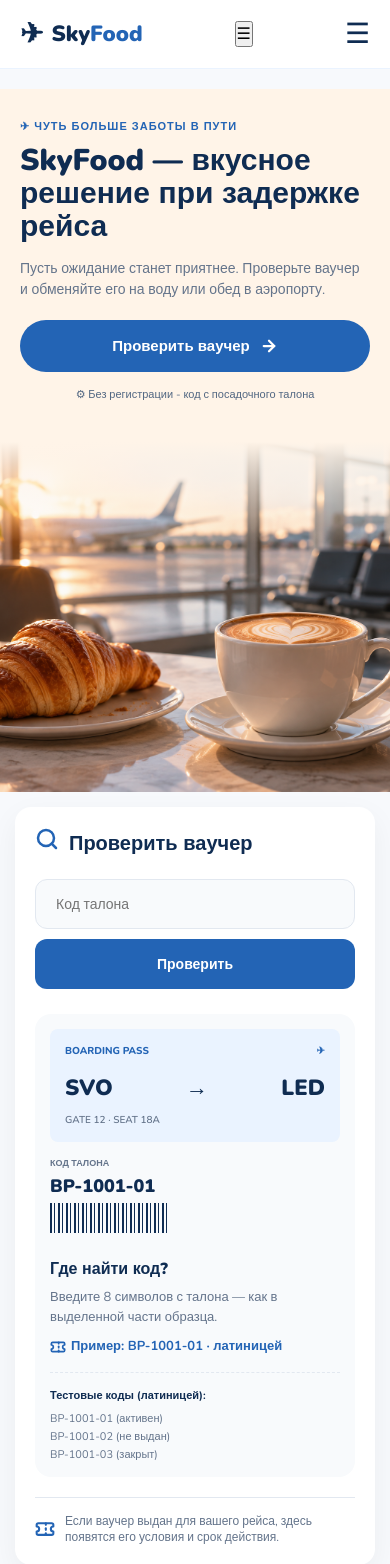
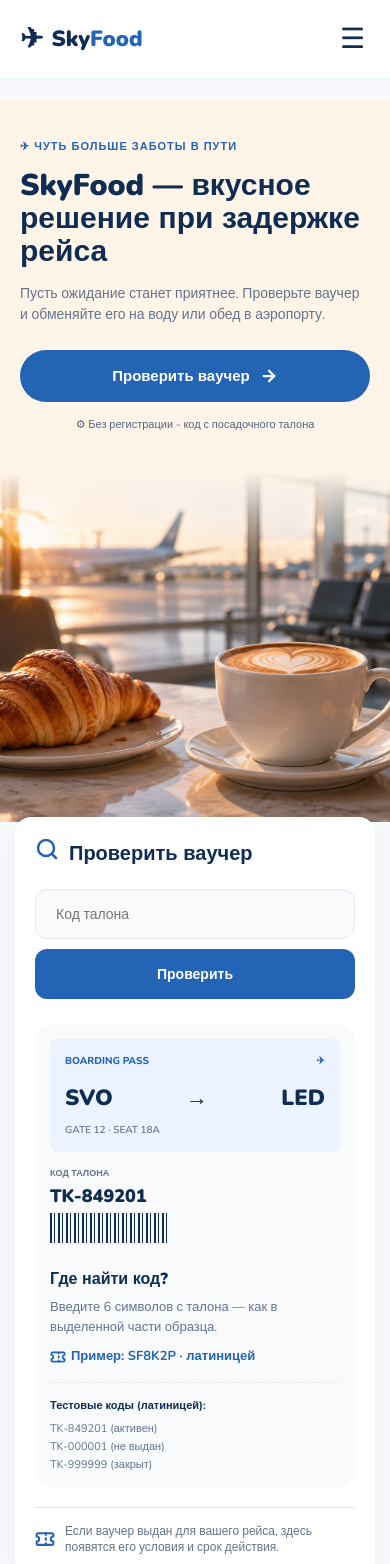
Before and after one commit to Lizik-baobab/skyfood-passenger, a React (Vite) app: page / in a window 390 px wide. Shown: the top 1564 px of the page. Built offline with nearby package versions, Linux system fonts and the light colour scheme.

Commit message:
Complete rewrite with burger menu

```diff
--- a/src/components/PassengerScreen.jsx
+++ b/src/components/PassengerScreen.jsx
@@ -45,6 +45,8 @@ export default function PassengerScreen() {
   const [error, setError] = useState('');
   const [selectedCity, setSelectedCity] = useState('Москва');
   const [selectedAirport, setSelectedAirport] = useState('SVO');
+
+  // Состояние для мобильного меню
   const [isMobileMenuOpen, setIsMobileMenuOpen] = useState(false);
 
   const handleCheck = async (e) => {
@@ -77,13 +79,32 @@ export default function PassengerScreen() {
   return (
     <div className="skyfood-page">
       <header className="sf-header">
-        <a href="#hero" className="sf-logo"><span className="sf-logo-icon">✈</span> <span>Sky<span style={{ color: 'var(--blue)' }}>Food</span></span></a>
+        <a href="#hero" className="sf-logo">
+          <span className="sf-logo-icon">✈</span>
+          <span>Sky<span style={{ color: 'var(--blue)' }}>Food</span></span>
+        </a>
 
-        <button className="sf-burger" onClick={() => setIsMobileMenuOpen(!isMobileMenuOpen)}>
-          ☰
+        {/* Десктопное меню */}
+        <nav className="sf-nav sf-nav-desktop">
+          <a href="#hero">Главная</a>
+          <a href="#how">Как работает</a>
+          <a href="#check-section">Проверить</a>
+          <a href="#cafes-list">Где воспользоваться</a>
+          <a href="#rules">Правила</a>
+          <a href="#contacts">Контакты</a>
+        </nav>
+
+        {/* Кнопка-бургер для мобильных */}
+        <button
+          className="sf-burger"
+          onClick={() => setIsMobileMenuOpen(!isMobileMenuOpen)}
+          aria-label="Меню"
+        >
+          {isMobileMenuOpen ? '✕' : '☰'}
         </button>
 
-        <nav className={`sf-nav ${isMobileMenuOpen ? 'sf-nav-open' : ''}`}>
+        {/* Мобильное меню */}
+        <nav className={`sf-nav-mobile ${isMobileMenuOpen ? 'open' : ''}`}>
           <a href="#hero" onClick={() => setIsMobileMenuOpen(false)}>Главная</a>
           <a href="#how" onClick={() => setIsMobileMenuOpen(false)}>Как работает</a>
           <a href="#check-section" onClick={() => setIsMobileMenuOpen(false)}>Проверить</a>
@@ -94,8 +115,8 @@ export default function PassengerScreen() {
       </header>
 
       <main>
+        {/* HERO */}
         <section className="sf-hero" id="hero">
-            <section className="sf-hero sf-hero-mobile" id="hero"></section>
           <div className="sf-hero-image">
             <img src={coffeeImage} alt="Кофе и круассан" />
           </div>
@@ -113,19 +134,39 @@ export default function PassengerScreen() {
 
         <section className="sf-main-cards">
           <article className="sf-card sf-check-card" id="check-section">
-            <div className="sf-card-heading"><span className="sf-heading-icon"><IconSearch /></span><h2>Проверить ваучер</h2></div>
+            <div className="sf-card-heading">
+              <span className="sf-heading-icon"><IconSearch /></span>
+              <h2>Проверить ваучер</h2>
+            </div>
+
             <form onSubmit={handleCheck} className="sf-check-form">
-              <input type="text" value={ticket} onChange={(e) => setTicket(e.target.value)} placeholder="Код талона" />
+              <input
+                type="text"
+                value={ticket}
+                onChange={(e) => {
+                  setTicket(e.target.value);
+                  if (e.target.value === '') { setData(null); setError(''); }
+                }}
+                placeholder="Код талона"
+              />
               <button type="submit" disabled={loading}>{loading ? 'Проверяем...' : 'Проверить'}</button>
             </form>
 
-            {error && <div className="sf-error-message"><h3>Посадочный талон не найден</h3><p>Проверьте правильность введённого кода или попробуйте отсканировать посадочный талон ещё раз.</p></div>}
+            {error && (
+              <div className="sf-error-message">
+                <h3>Посадочный талон не найден</h3>
+                <p>Проверьте правильность введённого кода или попробуйте отсканировать посадочный талон ещё раз.</p>
+              </div>
+            )}
 
             {data && (
               <>
                 {data.status === 'Активен' && (
                   <div className="sf-voucher-card">
-                    <div className="sf-voucher-header"><span>Ваш ваучер SkyFood</span><span className="sf-voucher-status">{data.status}</span></div>
+                    <div className="sf-voucher-header">
+                      <span>Ваш ваучер SkyFood</span>
+                      <span className="sf-voucher-status">{data.status}</span>
+                    </div>
                     <div className="sf-voucher-body">
                       <div className="sf-voucher-field"><span className="sf-field-label">Пассажир:</span><span className="sf-field-value">{data.passengerName}</span></div>
                       <div className="sf-voucher-field"><span className="sf-field-label">Тип ваучера:</span><span className="sf-field-value">{data.voucherType}</span></div>
@@ -141,11 +182,19 @@ export default function PassengerScreen() {
                     </div>
                   </div>
                 )}
+
                 {data.status === 'Не выдан' && (
-                  <div className="sf-info-message"><h3>Ваучер пока недоступен</h3><p>По вашему посадочному талону пока нет доступного ваучера SkyFood. Если ваш рейс задержан, проверьте информацию позднее.</p></div>
+                  <div className="sf-info-message">
+                    <h3>Ваучер пока недоступен</h3>
+                    <p>По вашему посадочному талону пока нет доступного ваучера SkyFood. Если ваш рейс задержан, проверьте информацию позднее.</p>
+                  </div>
                 )}
+
                 {data.status === 'Закрыт' && (
-                  <div className="sf-error-message"><h3>Ваучер больше не действует</h3><p>Ваучер закрыт. Его использование для новых покупок недоступно.</p></div>
+                  <div className="sf-error-message">
+                    <h3>Ваучер больше не действует</h3>
+                    <p>Ваучер закрыт. Его использование для новых покупок недоступно.</p>
+                  </div>
                 )}
               </>
             )}
@@ -157,25 +206,30 @@ export default function PassengerScreen() {
                   <div className="sf-mt-route"><span>SVO</span> <span>→</span> <span>LED</span></div>
                   <div className="sf-mt-gate">GATE 12 · SEAT 18A</div>
                 </div>
+
                 <div className="sf-hint-code">
                   <span className="sf-hint-label">КОД ТАЛОНА</span>
-                  <span className="sf-hint-value">BP-1001-01</span>
+                  <span className="sf-hint-value">TK-849201</span>
                   <div className="sf-barcode"></div>
                 </div>
               </div>
+
               <div className="sf-hint-right">
                 <h4>Где найти код?</h4>
-                <p>Введите 8 символов с талона — как в выделенной части образца.</p>
-                <p className="sf-hint-example"><IconTicket /> Пример: BP-1001-01 · латиницей</p>
+                <p>Введите 6 символов с талона — как в выделенной части образца.</p>
+                <p className="sf-hint-example"><IconTicket /> Пример: SF8K2P · латиницей</p>
                 <div className="sf-test-codes">
                   <strong>Тестовые коды (латиницей):</strong>
-                  <span>BP-1001-01 (активен)</span>
-                  <span>BP-1001-02 (не выдан)</span>
-                  <span>BP-1001-03 (закрыт)</span>
+                  <span>TK-849201 (активен)</span>
+                  <span>TK-000001 (не выдан)</span>
+                  <span>TK-999999 (закрыт)</span>
                 </div>
               </div>
             </div>
-            <div className="sf-bottom-note"><IconTicket /> Если ваучер выдан для вашего рейса, здесь появятся его условия и срок действия.</div>
+
+            <div className="sf-bottom-note">
+              <IconTicket /> Если ваучер выдан для вашего рейса, здесь появятся его условия и срок действия.
+            </div>
           </article>
 
           <article className="sf-card sf-types-card">
@@ -192,6 +246,7 @@ export default function PassengerScreen() {
           <div className="sf-section-label">ГДЕ ПОЛУЧИТЬ</div>
           <h2 className="sf-info-title">Где воспользоваться ваучером</h2>
           <p className="sf-info-subtitle">Выберите аэропорт и удобное кафе для вашей паузы.</p>
+
           <div className="sf-filter-bar">
             <div className="sf-filter-select">
               <IconMapPin />
@@ -208,6 +263,7 @@ export default function PassengerScreen() {
             </div>
             <div className="sf-filter-count">{filteredCafes.length} кафе</div>
           </div>
+
           <div className="sf-cafes-grid-new">
             {filteredCafes.map(cafe => (
               <div key={cafe.id} className="sf-cafe-new-card">
@@ -225,6 +281,9 @@ export default function PassengerScreen() {
                 </div>
               </div>
             ))}
+          </div>
+          <div className="sf-info-footer" style={{ marginTop: '20px' }}>
+            ⓘ Кафе и расположение показаны для примера. Доступные точки будут указаны после проверки ваучера.
           </div>
         </section>
 
@@ -266,6 +325,7 @@ export default function PassengerScreen() {
             <div className="sf-contact-block"><IconMail /><div><strong>support@skyfood.example</strong><span>Для вопросов о ваучерах</span></div></div>
             <div className="sf-contact-block"><IconPhone /><div><strong>8 800 000-00-00</strong><span>Ежедневно · 08:00–22:00 МСК</span></div></div>
           </div>
+
           <div className="sf-footer-bar">
             <div className="sf-footer-left">© 2026 SkyFood. С заботой о пути.</div>
             <div className="sf-footer-right">
@@ -274,7 +334,10 @@ export default function PassengerScreen() {
               <span><IconHeart /> Забота в деталях</span>
             </div>
           </div>
-          <div className="sf-footer-legal">Иллюстративный макет сервиса. Контакты и заведения приведены в качестве примера; партнёрства с авиакомпаниями не заявляются.</div>
+
+          <div className="sf-footer-legal">
+            Иллюстративный макет сервиса. Контакты и заведения приведены в качестве примера; партнёрства с авиакомпаниями не заявляются.
+          </div>
         </section>
       </main>
     </div>
--- a/src/index.css
+++ b/src/index.css
@@ -28,7 +28,11 @@ button { cursor: pointer; }
 .sf-nav a { font-size: 11px; font-weight: 700; color: var(--text-muted); }
 .sf-nav a:hover { color: var(--blue); }
 
-/* ================= HERO (PC) ================= */
+/* Бургер (скрыт на ПК) */
+.sf-burger { display: none; background: transparent; border: none; font-size: 28px; color: var(--navy); cursor: pointer; padding: 5px; }
+.sf-nav-mobile { display: none; }
+
+/* ================= HERO ================= */
 .sf-hero { position: relative; height: 480px; border-radius: 24px; overflow: hidden; margin: 0 4%; background: #EAF3FF; }
 .sf-hero-image { position: absolute; inset: 0; z-index: 1; }
 .sf-hero-image img { width: 100%; height: 100%; object-fit: cover; object-position: center 55%; }
@@ -50,12 +54,12 @@ button { cursor: pointer; }
 
 /* Форма */
 .sf-check-form { display: flex; gap: 10px; margin-bottom: 25px; }
-.sf-check-form input { flex: 1; height: 50px; border-radius: 12px; border: 1px solid #E2E8F0; padding: 0 20px; font-size: 14px; background: #F8FAFC; outline: none; box-sizing: border-box; }
+.sf-check-form input { flex: 1; height: 50px; border-radius: 12px; border: 1px solid #E2E8F0; padding: 0 20px; font-size: 14px; background: #F8FAFC; outline: none; }
 .sf-check-form input:focus { border-color: var(--blue); background: #fff; }
-.sf-check-form button { height: 50px; padding: 0 30px; border-radius: 12px; background: var(--blue); color: #fff; font-weight: 800; font-size: 14px; border: none; cursor: pointer; box-sizing: border-box; }
+.sf-check-form button { height: 50px; padding: 0 30px; border-radius: 12px; background: var(--blue); color: #fff; font-weight: 800; font-size: 14px; border: none; cursor: pointer; }
 .sf-check-form button:hover { background: var(--navy); }
 
-/* ВАУЧЕР */
+/* ================= ВАУЧЕР ================= */
 .sf-voucher-card { margin-top: 20px; background: #fff; border: 1px solid #E2E8F0; border-radius: 16px; overflow: hidden; box-shadow: 0 4px 15px rgba(0,0,0,0.03); }
 .sf-voucher-header { background: #F8FAFC; padding: 15px 20px; display: flex; justify-content: space-between; align-items: center; border-bottom: 1px solid #E2E8F0; font-weight: 900; color: var(--navy); }
 .sf-voucher-status { background: #D1FAE5; color: #047857; padding: 4px 12px; border-radius: 20px; font-size: 12px; font-weight: 800; }
@@ -68,7 +72,7 @@ button { cursor: pointer; }
 .sf-balance-value { font-size: 24px; font-weight: 900; color: var(--blue); }
 .sf-voucher-instruction { padding: 0 20px 20px; font-size: 12px; color: var(--text-muted); line-height: 1.5; font-style: italic; }
 
-/* СООБЩЕНИЯ */
+/* ================= СООБЩЕНИЯ ================= */
 .sf-info-message, .sf-error-message { margin-top: 20px; padding: 20px; border-radius: 12px; }
 .sf-info-message { background: #EAF3FF; border: 1px solid #C7E2FF; color: var(--navy); }
 .sf-info-message h3 { font-size: 16px; font-weight: 900; margin-bottom: 8px; color: var(--navy); }
@@ -77,7 +81,7 @@ button { cursor: pointer; }
 .sf-error-message h3 { font-size: 16px; font-weight: 900; margin-bottom: 8px; color: #A73535; }
 .sf-error-message p { font-size: 13px; color: #A73535; line-height: 1.5; margin: 0; }
 
-/* ПОДСКАЗКА */
+/* ================= ПОДСКАЗКА ================= */
 .sf-hint-container { display: flex; gap: 25px; background: #F8FAFC; padding: 20px; border-radius: 16px; align-items: center; margin-bottom: 20px; }
 .sf-hint-left { display: flex; gap: 15px; align-items: center; }
 .sf-mini-ticket-ui { background: #EAF3FF; border-radius: 8px; padding: 15px; min-width: 180px; }
@@ -99,7 +103,7 @@ button { cursor: pointer; }
 .sf-bottom-note { display: flex; align-items: center; gap: 10px; font-size: 12px; color: var(--text-muted); padding-top: 15px; border-top: 1px solid #E2E8F0; }
 .sf-bottom-note svg { color: var(--blue); width: 20px; height: 20px; flex-shrink: 0; }
 
-/* ТИПЫ */
+/* ================= ТИПЫ ВАУЧЕРОВ ================= */
 .sf-types-card { padding-left: 30px; padding-right: 30px; }
 .sf-types { display: grid; grid-template-columns: 1fr 1fr; gap: 20px; text-align: center; margin-bottom: 20px; }
 .sf-type { display: flex; flex-direction: column; align-items: center; gap: 10px; }
@@ -108,28 +112,28 @@ button { cursor: pointer; }
 .sf-type p { font-size: 12px; color: var(--text-muted); }
 .sf-types-note { background: #F1F5F9; padding: 15px; border-radius: 10px; font-size: 12px; color: var(--text-muted); display: flex; gap: 10px; align-items: center; }
 
-/* СЕКЦИИ */
+/* ================= СЕКЦИИ ================= */
 .sf-info-section, .sf-how-section { background: #fff; margin: 20px 4%; padding: 40px; border-radius: 20px; box-shadow: 0 10px 30px rgba(0,0,0,0.02); }
 .sf-section-label { font-size: 11px; font-weight: 800; color: var(--blue); text-transform: uppercase; margin-bottom: 10px; }
 .sf-info-title { font-size: 28px; font-weight: 900; color: var(--navy); margin-bottom: 15px; }
 .sf-info-subtitle { font-size: 14px; color: var(--text-muted); margin-bottom: 30px; }
 .sf-info-footer { font-size: 12px; color: #9AA8B9; border-top: 1px solid #F1F5F9; padding-top: 15px; margin-top: 30px; }
 
-/* КАК РАБОТАЕТ */
+/* ================= КАК ЭТО РАБОТАЕТ ================= */
 .sf-how-grid { display: grid; grid-template-columns: 1fr 1fr 1fr; gap: 30px; }
 .sf-how-step { position: relative; }
 .sf-how-number { width: 36px; height: 36px; background: #EAF3FF; color: var(--blue); font-weight: 900; border-radius: 50%; display: flex; align-items: center; justify-content: center; margin-bottom: 15px; }
 .sf-how-step h3 { font-size: 16px; font-weight: 900; color: var(--navy); margin-bottom: 10px; }
 .sf-how-step p { font-size: 13px; color: var(--text-muted); line-height: 1.5; }
 
-/* ПРАВИЛА */
+/* ================= ПРАВИЛА ================= */
 .sf-info-grid { display: grid; grid-template-columns: 1fr 1fr; gap: 30px; }
 .sf-rule-item { display: flex; gap: 15px; }
 .sf-rule-icon { flex-shrink: 0; width: 40px; height: 40px; background: #EAF3FF; border-radius: 50%; display: flex; align-items: center; justify-content: center; color: var(--blue); }
 .sf-rule-item strong { display: block; font-size: 14px; font-weight: 900; color: var(--navy); margin-bottom: 5px; }
 .sf-rule-item p { font-size: 13px; color: var(--text-muted); line-height: 1.5; }
 
-/* КАФЕ */
+/* ================= КАФЕ ================= */
 .sf-filter-bar { display: flex; align-items: center; gap: 15px; margin-bottom: 30px; flex-wrap: wrap; }
 .sf-filter-select { display: flex; align-items: center; gap: 10px; background: #fff; border: 1px solid #E2E8F0; padding: 8px 16px; border-radius: 12px; color: var(--navy); font-weight: 600; font-size: 14px; }
 .sf-filter-select svg { color: var(--blue); }
@@ -151,7 +155,7 @@ button { cursor: pointer; }
 .sf-cafe-new-location { font-size: 13px; font-weight: 700; color: var(--blue); display: flex; align-items: center; gap: 5px; margin-bottom: 5px; }
 .sf-cafe-new-zone { font-size: 12px; color: var(--text-muted); margin-top: auto; }
 
-/* КОНТАКТЫ И ФУТЕР */
+/* ================= КОНТАКТЫ И ФУТЕР ================= */
 .sf-contacts-grid { display: grid; grid-template-columns: 1.5fr 1fr 1fr; gap: 30px; align-items: start; margin-bottom: 40px; }
 .sf-contact-block { display: flex; gap: 15px; align-items: flex-start; }
 .sf-contact-block svg { color: var(--blue); width: 24px; height: 24px; margin-top: 4px; }
@@ -165,84 +169,101 @@ button { cursor: pointer; }
 .sf-footer-legal { text-align: center; font-size: 11px; color: #94A3B8; padding-top: 15px; border-top: 1px solid #F1F5F9; }
 
 /* ================= МОБИЛЬНАЯ ВЕРСИЯ ================= */
+@media (max-width: 1024px) {
+  .sf-hero { height: auto; padding-bottom: 0; }
+  .sf-hero-image { position: relative; height: 300px; }
+  .sf-hero-overlay { display: none; }
+  .sf-hero-content { padding: 30px 20px; max-width: 100%; }
+  .sf-hero h1 { font-size: 32px; }
+  .sf-main-cards { grid-template-columns: 1fr; margin-top: 20px; }
+  .sf-cafes-grid-new { grid-template-columns: 1fr 1fr; }
+  .sf-how-grid { grid-template-columns: 1fr; }
+  .sf-info-grid { grid-template-columns: 1fr; }
+  .sf-contacts-grid { grid-template-columns: 1fr; gap: 20px; }
+  .sf-footer-bar { flex-direction: column; gap: 20px; text-align: center; }
+  .sf-footer-right { flex-direction: column; gap: 10px; }
+  .sf-filter-bar { flex-direction: column; align-items: stretch; }
+  .sf-filter-count { margin-left: 0; text-align: right; }
+}
+
 @media (max-width: 768px) {
+  /* Глобальные правила */
   .skyfood-page { padding: 0 !important; overflow-x: hidden; width: 100%; }
   body { overflow-x: hidden; }
 
-  /* ШАПКА */
-  .sf-header { padding: 15px 20px; display: flex; justify-content: space-between; align-items: center; background: #fff; border-bottom: 1px solid #EAF3FF; }
+  /* Шапка с бургером */
+  .sf-header { padding: 15px 20px; display: flex; justify-content: space-between; align-items: center; background: #fff; border-bottom: 1px solid #EAF3FF; position: relative; }
   .sf-logo { font-size: 22px; }
-  .sf-nav { display: none; }
-  .sf-header::after { content: '☰'; font-size: 28px; color: var(--navy); cursor: pointer; }
+  .sf-nav-desktop { display: none !important; }
+  .sf-burger { display: block; }
 
-  /* ГЛАВНЫЙ ЭКРАН (КАК НА СКРИНШОТЕ 1: КРЕМОВЫЙ ВЕРХ, КАРТИНКА СНИЗУ) */
+  .sf-nav-mobile {
+    display: none;
+    position: absolute;
+    top: 100%;
+    left: 0;
+    right: 0;
+    background: #fff;
+    flex-direction: column;
+    padding: 20px;
+    box-shadow: 0 10px 20px rgba(0,0,0,0.1);
+    z-index: 100;
+    gap: 10px;
+    border-bottom: 1px solid #EAF3FF;
+  }
+  .sf-nav-mobile.open { display: flex; }
+  .sf-nav-mobile a { font-size: 14px; font-weight: 700; color: var(--navy); padding: 10px 0; border-bottom: 1px solid #F1F5F9; }
+  .sf-nav-mobile a:last-child { border-bottom: none; }
+
+  /* Главный экран (Кремовый фон сверху, картинка снизу) */
   .sf-hero {
-    display: flex !important;
-    flex-direction: column !important;
-    height: auto !important;
-    min-height: auto !important;
-    background: #FFF4E8 !important;
-    margin: 0 !important;
-    border-radius: 0 !important;
-  }
-
-  .sf-hero-content {
-    order: 1;
-    position: relative !important;
-    padding: 30px 20px !important;
-    height: auto !important;
+    position: relative;
+    height: auto;
+    width: 100%;
+    border-radius: 0;
+    margin: 0;
+    background: #FFF4E8;
     display: flex;
     flex-direction: column;
-    z-index: 2;
-    max-width: 100%;
+    overflow: hidden;
   }
+  .sf-hero-content {
+    position: relative;
+    z-index: 3;
+    padding: 40px 20px 20px;
+    width: 100%;
+    box-sizing: border-box;
+    display: flex;
+    flex-direction: column;
+  }
+  .sf-hero h1 { font-size: 30px; line-height: 1.1; margin-bottom: 15px; }
+  .sf-hero p { font-size: 14px; margin-bottom: 25px; }
+  .sf-primary-button { width: 100%; max-width: 100%; margin-top: 0; margin-bottom: 15px; }
+  .sf-hero-note { display: flex; justify-content: center; margin-bottom: 20px; color: #526782; }
 
-  .sf-badge { margin-bottom: 10px; }
-  .sf-hero h1 { font-size: 30px !important; color: var(--navy); margin-bottom: 15px !important; }
-  .sf-hero p { font-size: 14px !important; margin-bottom: 20px !important; }
-
-  .sf-primary-button {
-    width: 100% !important;
-    max-width: 100% !important;
-    margin-bottom: 15px !important;
-  }
-
-  .sf-hero-note { display: flex; justify-content: center; color: #526782; margin-bottom: 10px; }
-
-  .sf-hero-image {
-    order: 2;
-    position: relative !important;
-    width: 100% !important;
-    height: 350px !important;
-    inset: auto !important;
-    z-index: 1;
-  }
-
-  .sf-hero-image img { width: 100%; height: 100%; object-fit: cover; }
-
+  .sf-hero-image { position: relative; width: 100%; height: 350px; z-index: 1; order: 2; }
+  .sf-hero-image img { width: 100%; height: 100%; object-fit: cover; object-position: center; }
   .sf-hero-image::before {
     content: '';
     position: absolute;
     top: 0; left: 0; right: 0;
-    height: 100px;
+    height: 80px;
     background: linear-gradient(180deg, #FFF4E8 0%, rgba(255, 244, 232, 0) 100%);
     z-index: 2;
     pointer-events: none;
   }
+  .sf-hero-overlay { display: none; }
 
-  .sf-hero-overlay { display: none !important; }
-
-  /* КАРТОЧКИ */
-  .sf-main-cards { padding: 15px !important; margin-top: 0 !important; width: 100%; display: flex; flex-direction: column; gap: 15px; position: relative; z-index: 10; box-sizing: border-box; }
+  /* Карточки и секции */
+  .sf-main-cards { padding: 15px !important; margin-top: -20px !important; width: 100%; display: flex; flex-direction: column; gap: 15px; position: relative; z-index: 10; box-sizing: border-box; }
   .sf-card { width: 100% !important; max-width: 100% !important; padding: 20px !important; margin: 0 !important; box-sizing: border-box; border-radius: 16px; }
   .sf-info-section, .sf-how-section { width: 100% !important; margin: 15px 0 !important; padding: 20px !important; border-radius: 0 !important; box-sizing: border-box; }
 
-  /* ФОРМА И ВВОД */
-  .sf-check-form { display: flex; flex-direction: column; width: 100%; gap: 10px; }
-  .sf-check-form input { width: 100% !important; box-sizing: border-box; height: 50px; flex: none; }
-  .sf-check-form button { width: 100% !important; box-sizing: border-box; height: 50px; flex: none; }
+  /* Форма */
+  .sf-check-form { flex-direction: column; width: 100%; gap: 10px; }
+  .sf-check-form input, .sf-check-form button { width: 100% !important; box-sizing: border-box; height: 50px; flex: none; }
 
-  /* ПОДСКАЗКА И ТИПЫ */
+  /* Подсказка */
   .sf-hint-container { flex-direction: column; align-items: stretch; padding: 15px; width: 100%; box-sizing: border-box; }
   .sf-hint-left { flex-direction: column; align-items: flex-start; gap: 15px; width: 100%; }
   .sf-mini-ticket-ui { width: 100%; min-width: 0; box-sizing: border-box; }
@@ -250,14 +271,16 @@ button { cursor: pointer; }
   .sf-hint-right { width: 100%; }
   .sf-types { grid-template-columns: 1fr; gap: 15px; }
 
-  /* КАФЕ И КОНТАКТЫ */
+  /* Кафе */
   .sf-filter-bar { flex-direction: column; align-items: stretch; gap: 10px; }
-  .sf-filter-select { width: 100%; justify-content: flex-start; gap: 10px; padding: 12px 16px; position: relative; }
+  .sf-filter-select { width: 100%; justify-content: space-between; position: relative; }
   .sf-filter-select select { flex: 1; text-align: left; appearance: none; -webkit-appearance: none; -moz-appearance: none; background: transparent; padding-right: 20px; }
   .sf-filter-select::after { content: '▾'; position: absolute; right: 16px; top: 50%; transform: translateY(-50%); color: var(--navy); pointer-events: none; font-size: 14px; }
   .sf-filter-count { margin-left: 0; text-align: right; }
   .sf-cafes-grid-new { grid-template-columns: 1fr; }
   .sf-cafe-new-card { width: 100%; box-sizing: border-box; }
+
+  /* Контакты */
   .sf-contacts-grid { grid-template-columns: 1fr; gap: 15px; }
   .sf-footer-bar { flex-direction: column; gap: 15px; text-align: center; padding: 15px; }
   .sf-footer-right { flex-direction: column; gap: 10px; }
```
